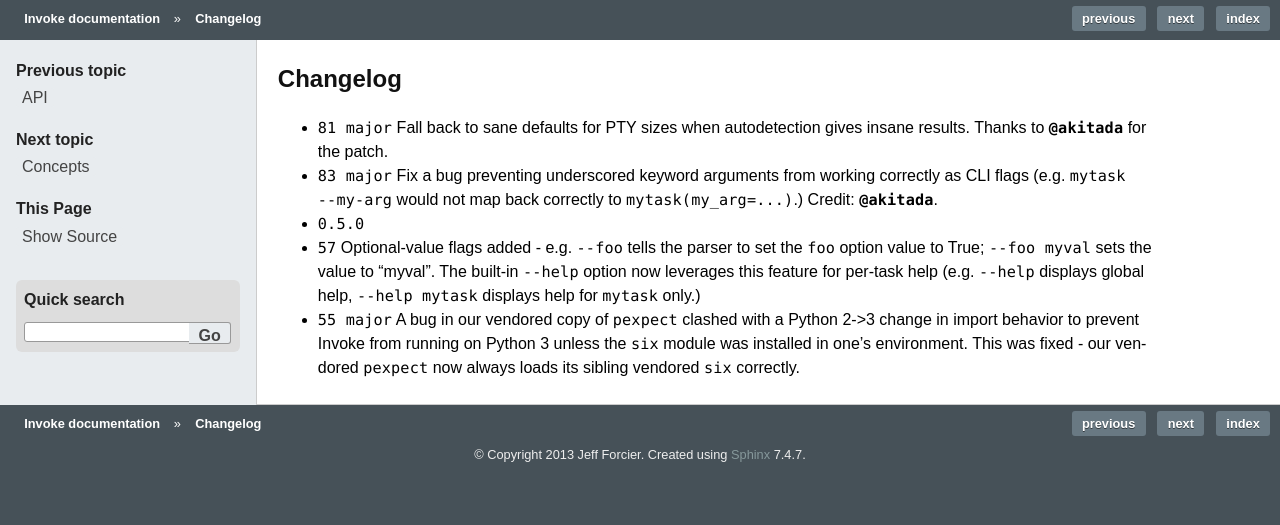
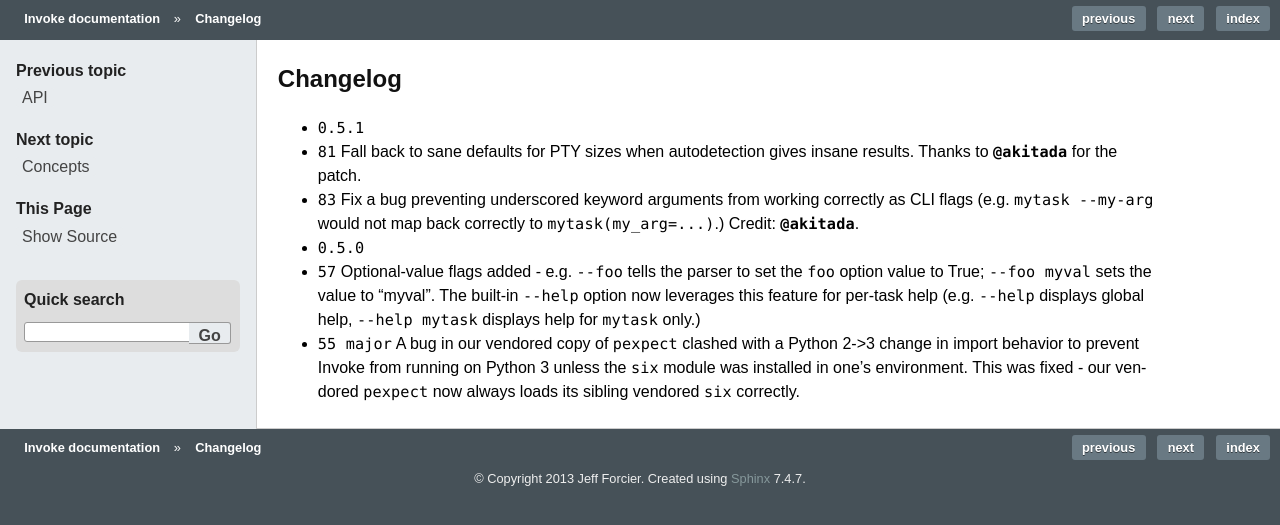
Before and after one commit to pyinvoke/invoke, a Sphinx documentation site: the page built from docs/changelog.rst, in a window 1280 px wide. Shown: the top 525 px of the page. Built offline with Sphinx 7.4.7, drawn with Linux system fonts in a browser that asks for light colours; cross-references to code outside the pages are shown as plain code.

Commit message:
Time to start doing bugfix releases!

```diff
--- a/docs/changelog.rst
+++ b/docs/changelog.rst
@@ -2,11 +2,12 @@
 Changelog
 =========
 
-* :bug:`81 major` Fall back to sane defaults for PTY sizes when autodetection
-  gives insane results. Thanks to `@akitada` for the patch.
-* :bug:`83 major` Fix a bug preventing underscored keyword arguments from
-  working correctly as CLI flags (e.g. ``mytask --my-arg`` would not map back
-  correctly to ``mytask(my_arg=...)``.) Credit: `@akitada`.
+* :release:`0.5.1 <2013.09.15>`
+* :bug:`81` Fall back to sane defaults for PTY sizes when autodetection gives
+  insane results. Thanks to `@akitada` for the patch.
+* :bug:`83` Fix a bug preventing underscored keyword arguments from working
+  correctly as CLI flags (e.g. ``mytask --my-arg`` would not map back correctly
+  to ``mytask(my_arg=...)``.) Credit: `@akitada`.
 * :release:`0.5.0 <2013.08.16>`
 * :feature:`57` Optional-value flags added - e.g. ``--foo`` tells the parser to
   set the ``foo`` option value to True; ``--foo myval`` sets the value to
--- a/invoke/_version.py
+++ b/invoke/_version.py
@@ -1,2 +1,2 @@
-__version_info__ = (0, 5, 0)
+__version_info__ = (0, 5, 1)
 __version__ = '.'.join(map(str, __version_info__))
```
